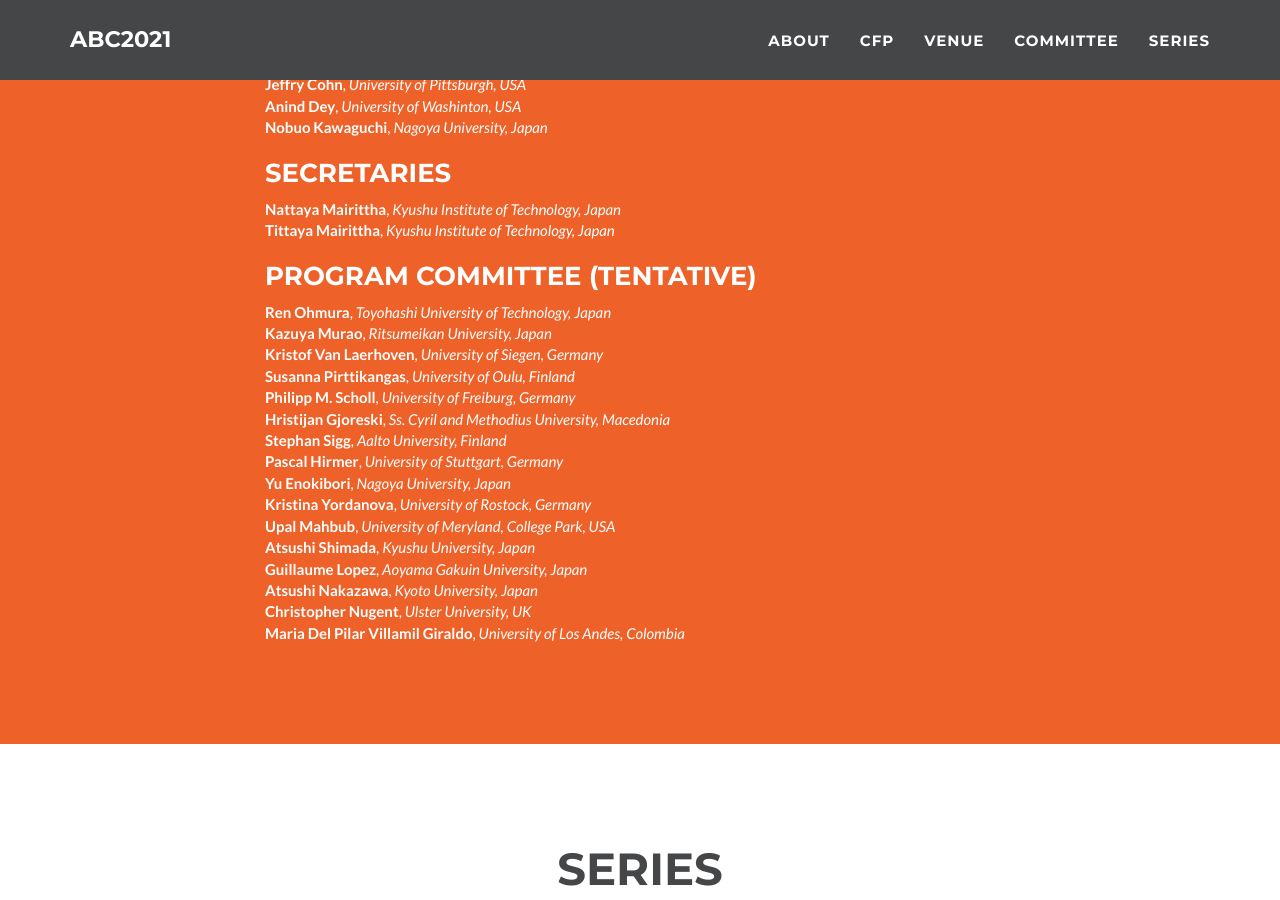
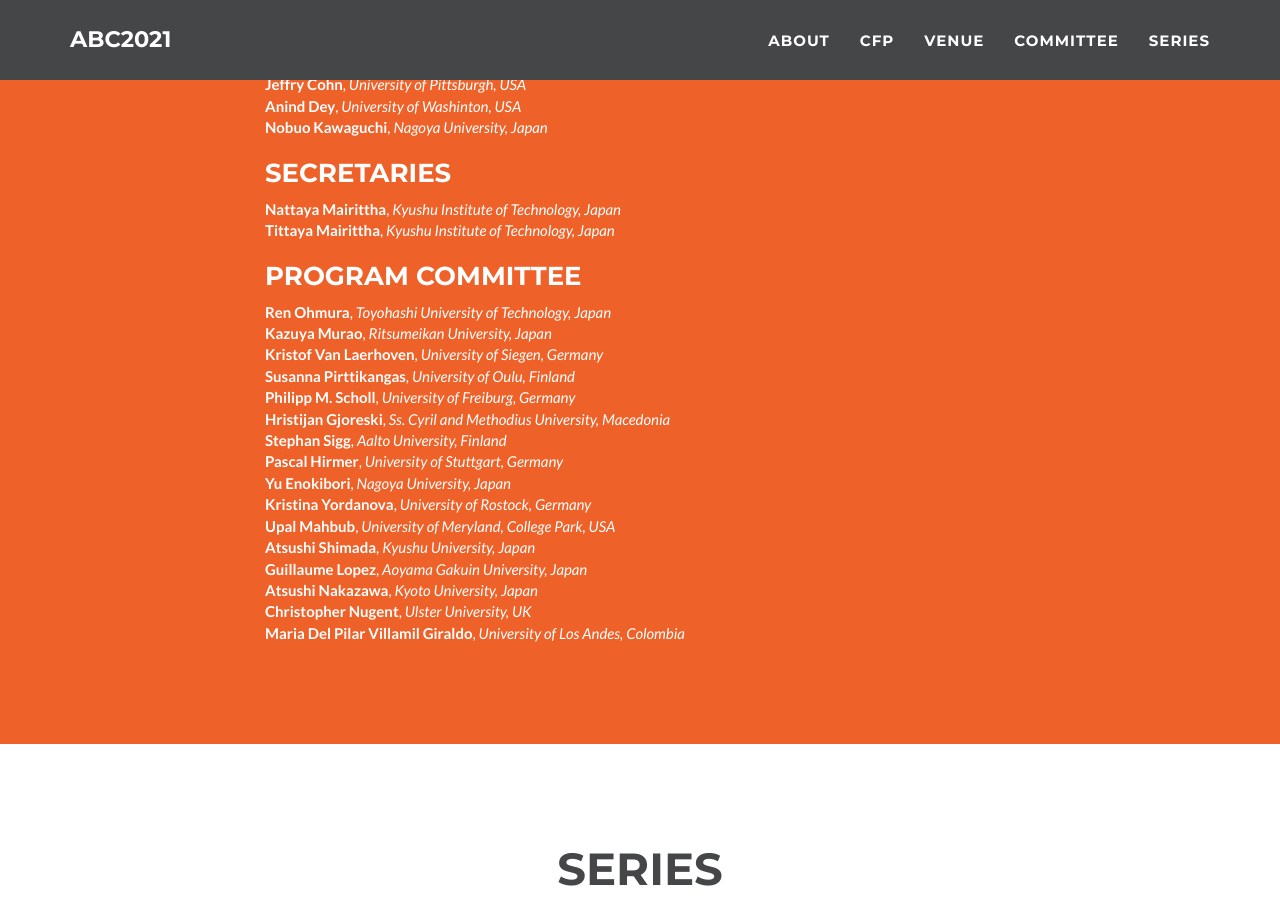
Before and after one commit to abc-research/abc-research.github.io, a Jekyll site: the page built from index.html, in a window 1280 px wide and 900 px high, scrolled down 4381 px. Built offline with Jekyll 4.4.1, drawn with Linux system fonts in a browser that asks for light colours.

Commit message:
Update _config.yml

```diff
--- a/_config.yml
+++ b/_config.yml
@@ -142,7 +142,7 @@ committee:
         affil: Kyushu Institute of Technology, Japan
       - name: Tittaya Mairittha
         affil: Kyushu Institute of Technology, Japan
-  - role: Program Committee (Tentative)
+  - role: Program Committee
     member:
       - name: Ren Ohmura
         affil: Toyohashi University of Technology, Japan
```
